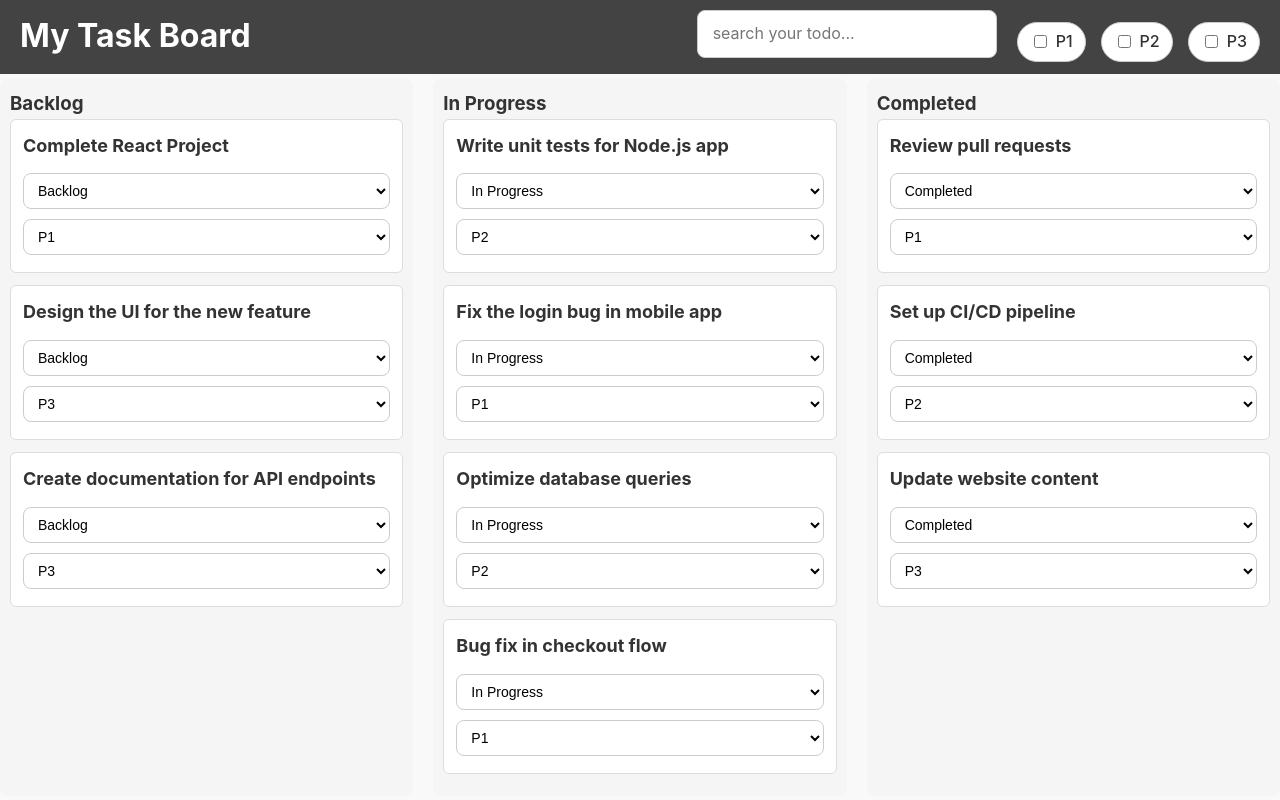
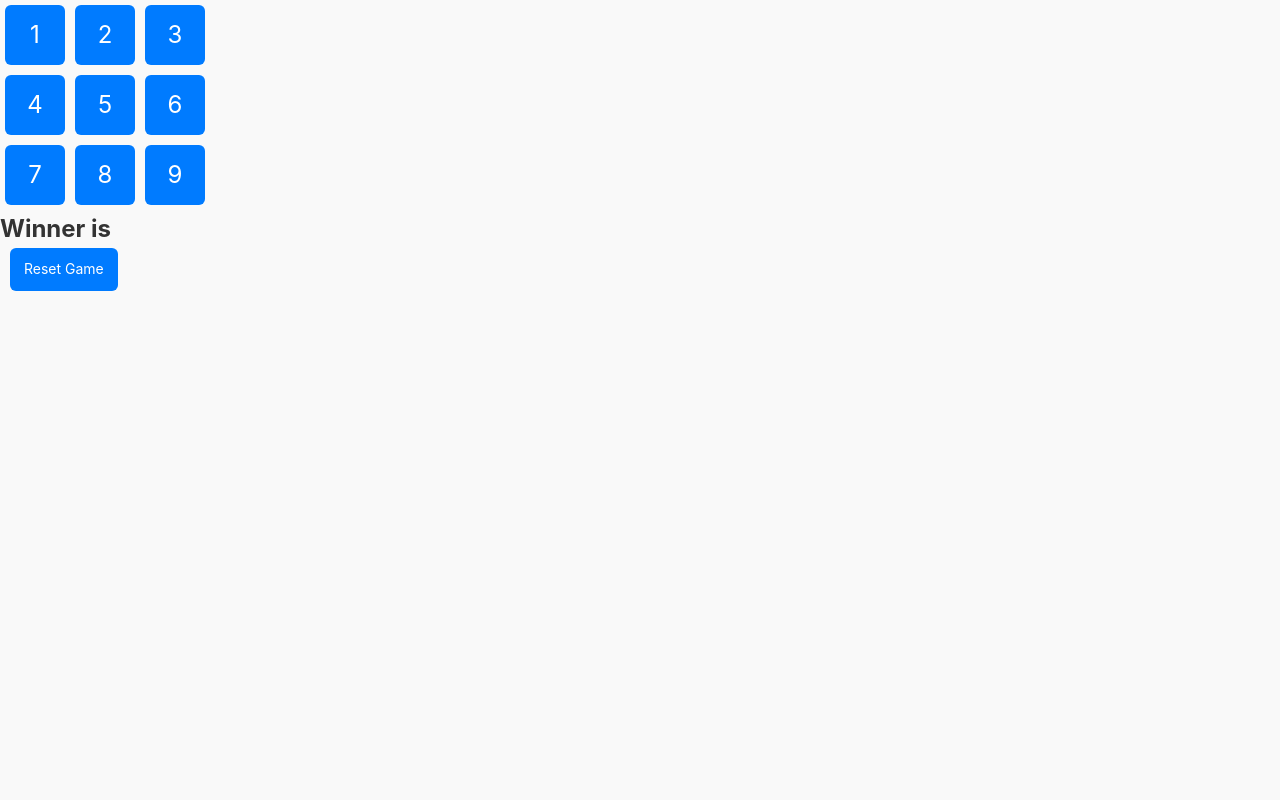
Before and after one commit to RakeshRanjanUIDeveloper/CodeWithJavaScript, a React (Vite) app in the folder PSClasses/React/ps-react-app/: page / in a window 1280 px wide. Built offline with nearby package versions, Linux system fonts and the light colour scheme.

Commit message:
code added

```diff
--- a/PSClasses/React/ps-react-app/src/App.jsx
+++ b/PSClasses/React/ps-react-app/src/App.jsx
@@ -16,12 +16,14 @@ import UncontrolledInput from './components/ControlledUncontrolled/UncontrolledI
 import ControlledForm from './components/ControlledUncontrolled/ControlledForm';
 import UncontrolledForm from './components/ControlledUncontrolled/UncontrolledForm';
 import ExampleUseRef from './Hooks/UseRef/ExampleUseRef';
+import TicTacToe from './components/TicTacToe/TicTacToe';
 function App() {
   return (
 
     <React.Fragment>
+      {/*
     <TodoList />
-        {/* <Timer />
+      <Timer />
         <Clock />
         <TempCalculator />
         <Accordion />
@@ -37,6 +39,7 @@ function App() {
          <UncontrolledForm />
          <ExampleUseRef />
          <MyTodo />*/}
+         <TicTacToe />
     </React.Fragment>
   )
 }
--- /dev/null
+++ b/PSClasses/React/ps-react-app/src/components/TicTacToe/Board.jsx
@@ -0,0 +1,26 @@
+import React from 'react'
+import Square from './Square'
+
+const Board = () => {
+  return (
+    <React.Fragment>
+        <div className='board-row'>
+            <Square value="1" />
+            <Square value="2" />
+            <Square value="3" />
+        </div>
+        <div className='board-row'>
+            <Square value="4" />
+            <Square value="5" />
+            <Square value="6" />
+        </div>
+        <div className='board-row'>
+            <Square value="7" />
+            <Square value="8" />
+            <Square value="9" />
+        </div>
+    </React.Fragment>
+  )
+}
+
+export default Board
--- /dev/null
+++ b/PSClasses/React/ps-react-app/src/components/TicTacToe/Square.jsx
@@ -0,0 +1,17 @@
+import React from 'react'
+
+const Square = ({value}) => {
+  return (
+    <React.Fragment>
+        <button style={{
+        width: '60px',
+        height: '60px',
+        fontSize: '24px',
+        margin: '5px',
+        cursor: 'pointer'
+      }} className='square'>{value}</button>
+    </React.Fragment>
+  )
+}
+
+export default Square
--- /dev/null
+++ b/PSClasses/React/ps-react-app/src/components/TicTacToe/TicTacToe.jsx
@@ -0,0 +1,14 @@
+import React from 'react'
+import Board from './Board'
+
+const TicTacToe = () => {
+  return (
+    <React.Fragment>
+       <Board />
+       <h2>Winner is </h2>
+       <button>Reset Game</button>
+    </React.Fragment>
+  )
+}
+
+export default TicTacToe
```
